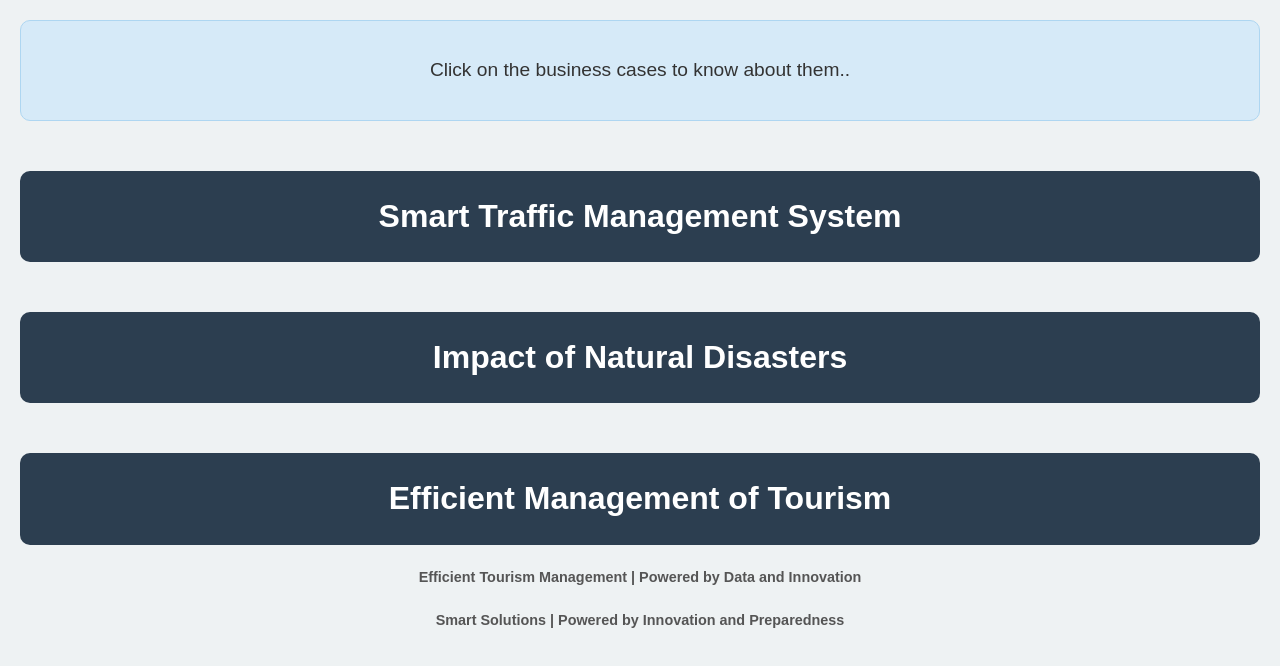
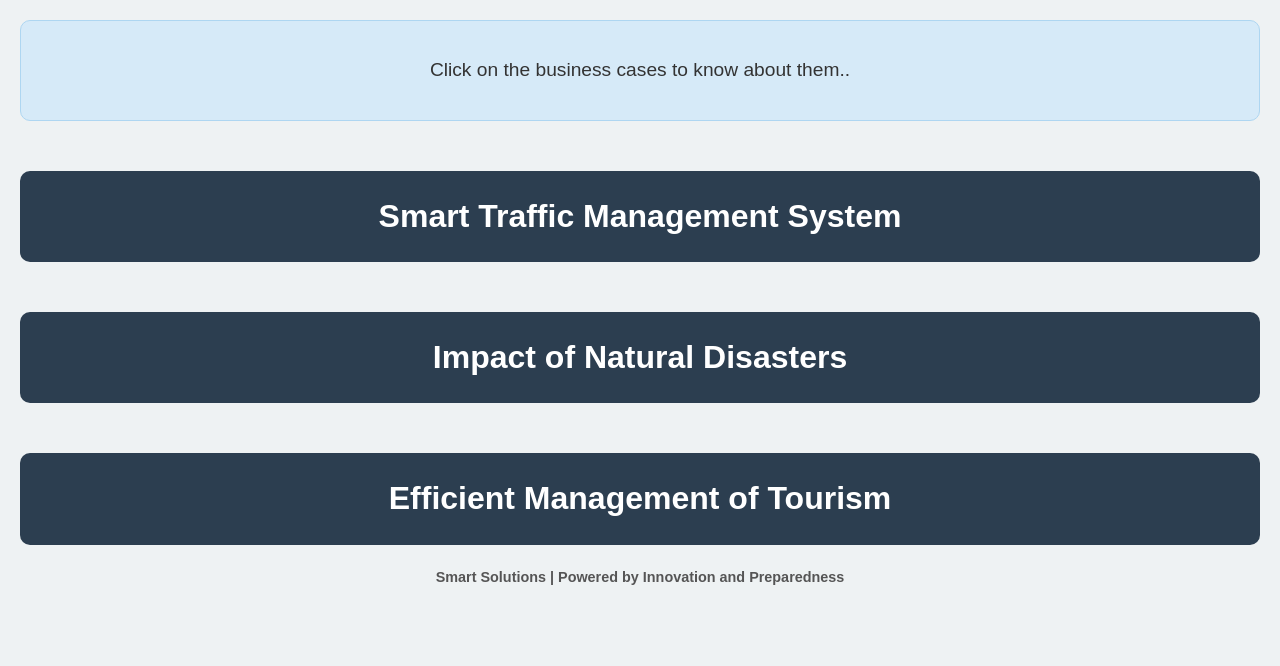
Before and after one commit to Adityasbelamkar/BUSINESS-CASES.github.io, a plain HTML site: page index.html in a window 1280 px wide. Drawn offline with Linux system fonts and the light colour scheme.

Commit message:
Update index.html

```diff
--- a/index.html
+++ b/index.html
@@ -347,9 +347,7 @@ int main() {
         </div>
     </div>
 
-    <footer>
-        <p><strong>Efficient Tourism Management | Powered by Data and Innovation</strong></p>
-    </footer>
+
 </body>
 </html>
 
```
